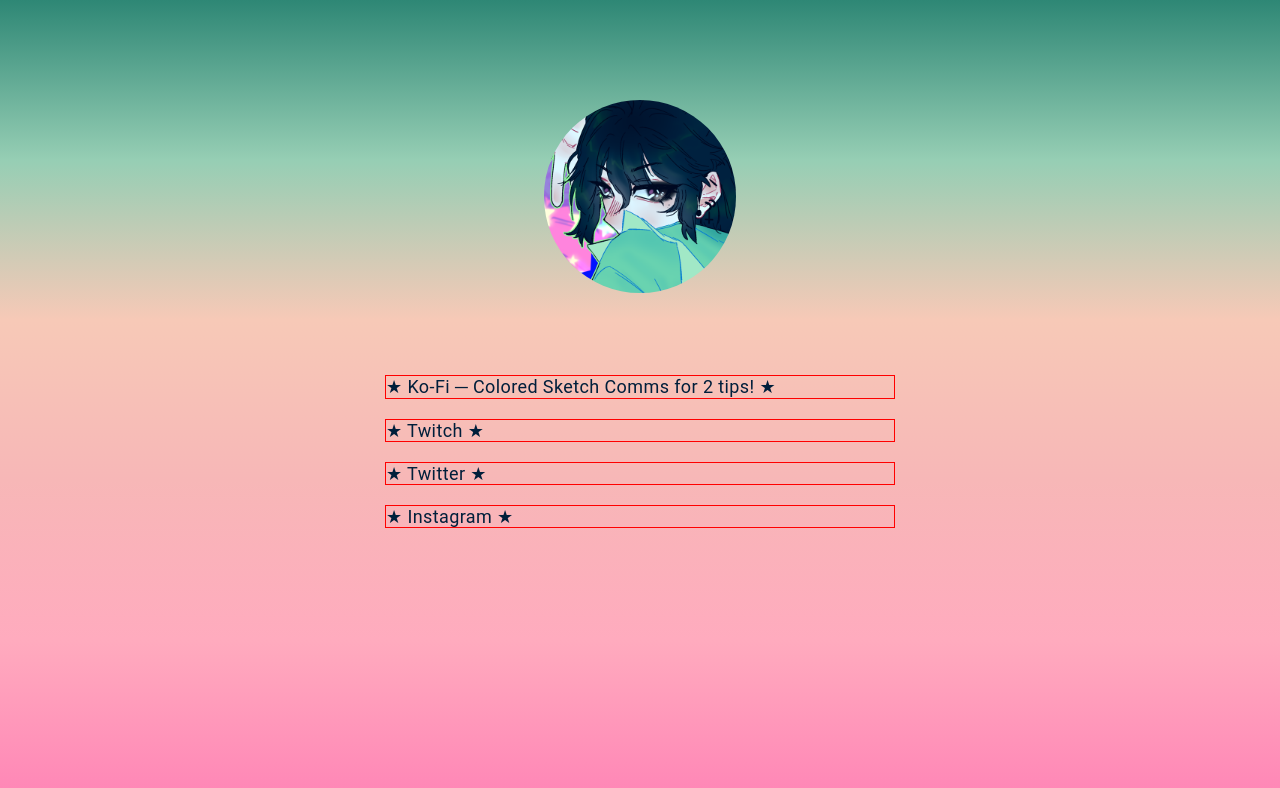
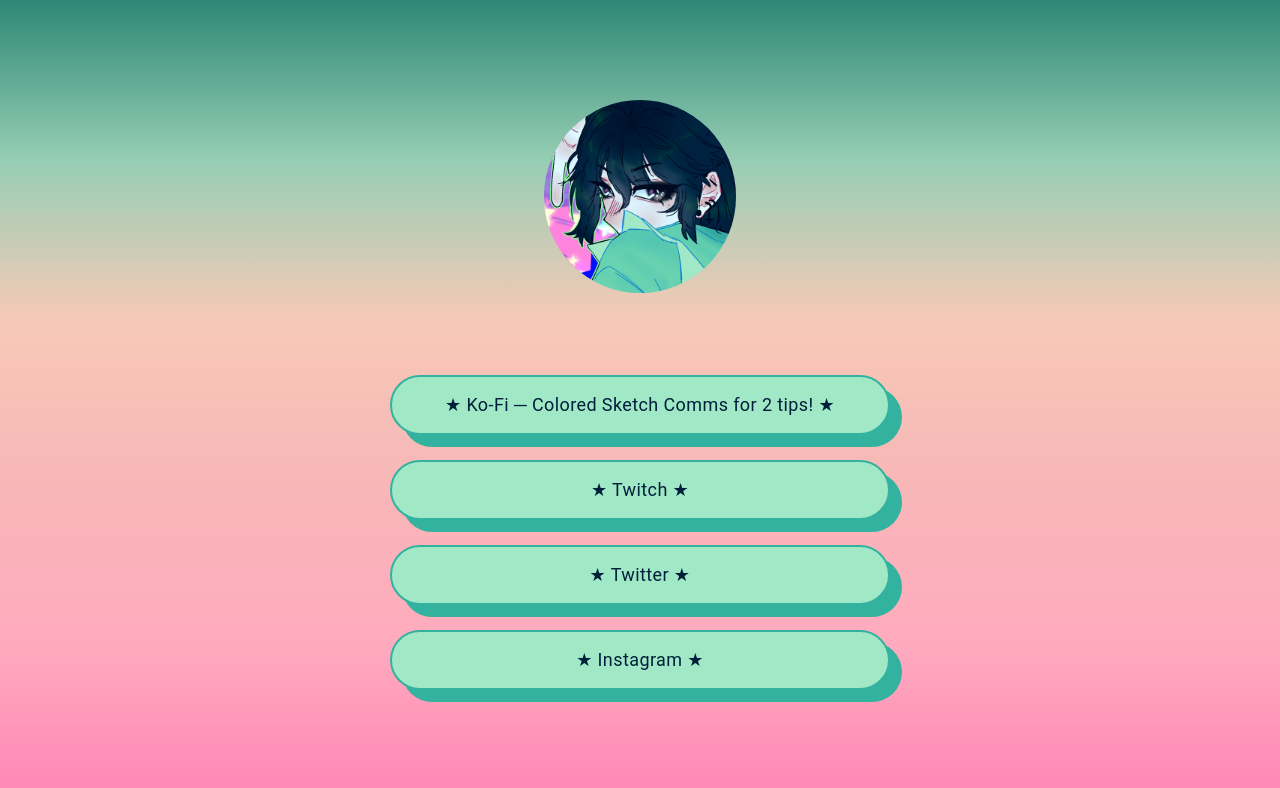
Before and after one commit to 1tKER/WaterLilynk, a website built with Vite: page index.html in a window 1280 px wide. Built offline with nearby package versions, Linux system fonts and the light colour scheme.

Commit message:
add style to buttons

```diff
--- a/style.css
+++ b/style.css
@@ -51,8 +51,7 @@
 li {
   display: flex;
   justify- content: space-around;
-  border: 1px solid red;
-  margin: 20px;
+  margin: 25px;
 }
 
 .botoni {
@@ -60,4 +59,13 @@
   color: #001f3b;
   letter-spacing: 0.025rem;
   font-size: 1.125rem;
+
+    /*background*/
+  width: 100%;
+  height: 30%;
+  background-color: #a1e8c6;
+  border-radius: 2rem;
+  line-height: 3.5rem;
+  border: 2px solid #33B2A0;
+  box-shadow: #33B2A0 12px 12px 0px 0px;
 }
```
